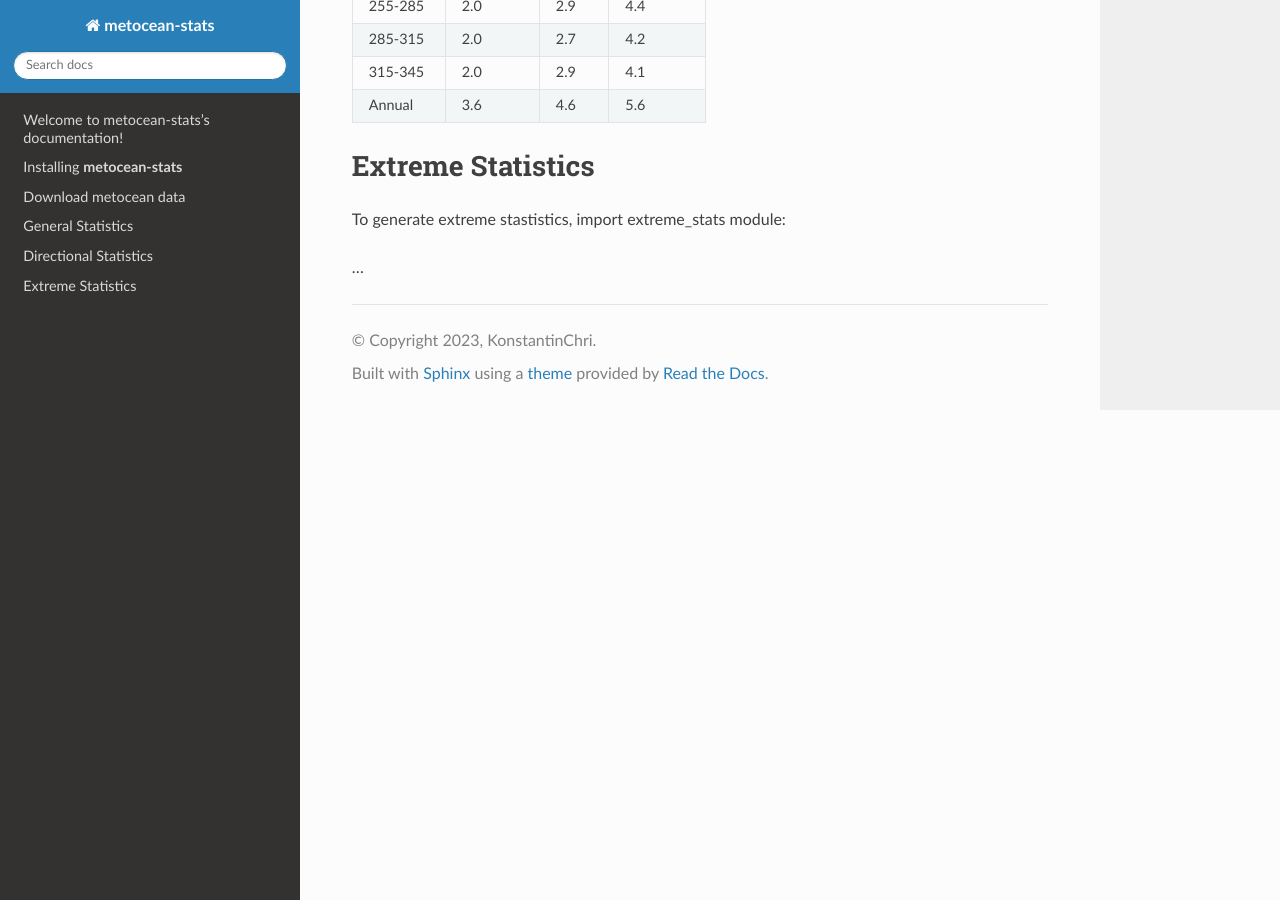
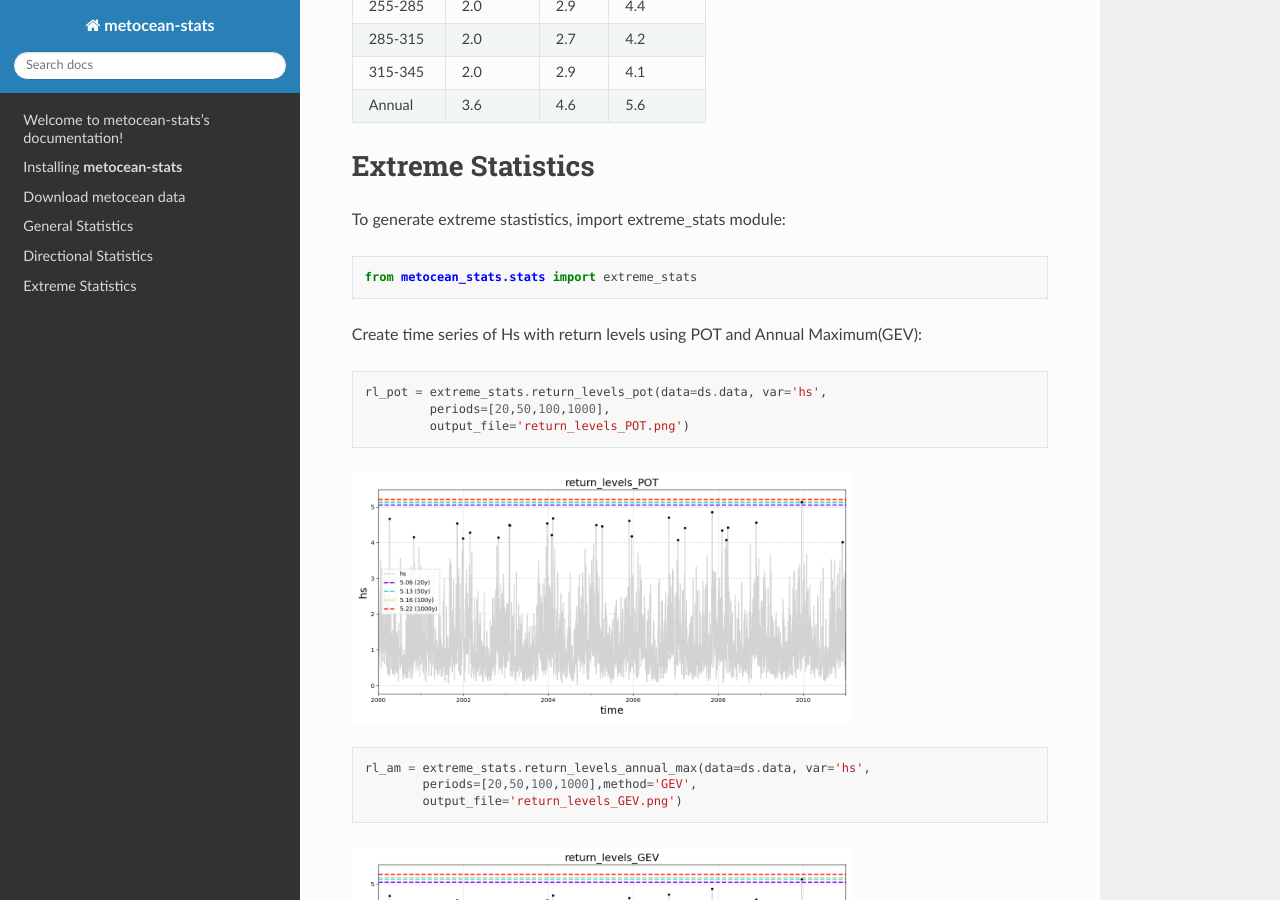
Before and after one commit to MET-OM/metocean-stats, a Sphinx documentation site: the page built from docs/index.rst, in a window 1280 px wide and 900 px high, scrolled down 5546 px. Built offline with Sphinx 7.4.7 and the Read the Docs theme 2.0.0, drawn with Linux system fonts in a browser that asks for light colours.

Commit message:
Update index.rst

```diff
--- a/docs/index.rst
+++ b/docs/index.rst
@@ -202,7 +202,29 @@ Extreme Statistics
 
 To generate extreme stastistics, import extreme_stats module:
 
-...
+.. code-block:: python
+
+   from metocean_stats.stats import extreme_stats
+
+Create time series of Hs with return levels using POT and Annual Maximum(GEV):
+
+.. code-block:: python
+
+   rl_pot = extreme_stats.return_levels_pot(data=ds.data, var='hs',
+            periods=[20,50,100,1000],
+            output_file='return_levels_POT.png')
+
+.. image:: return_levels_POT.png
+  :width: 500
+
+.. code-block:: python
+
+   rl_am = extreme_stats.return_levels_annual_max(data=ds.data, var='hs',
+           periods=[20,50,100,1000],method='GEV',
+           output_file='return_levels_GEV.png')
+
+.. image:: return_levels_GEV.png
+  :width: 500
 
 .. toctree::
    :maxdepth: 2
```
